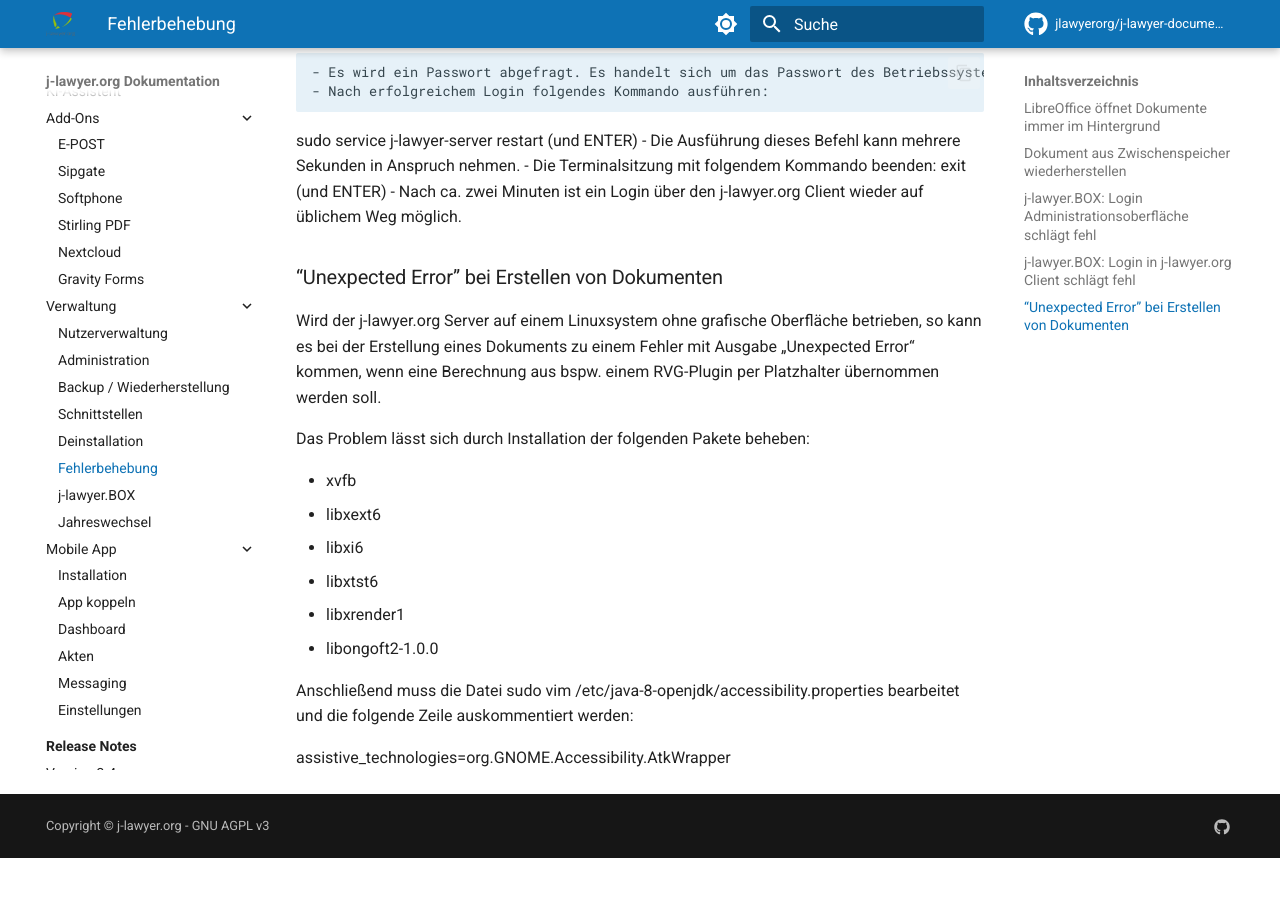
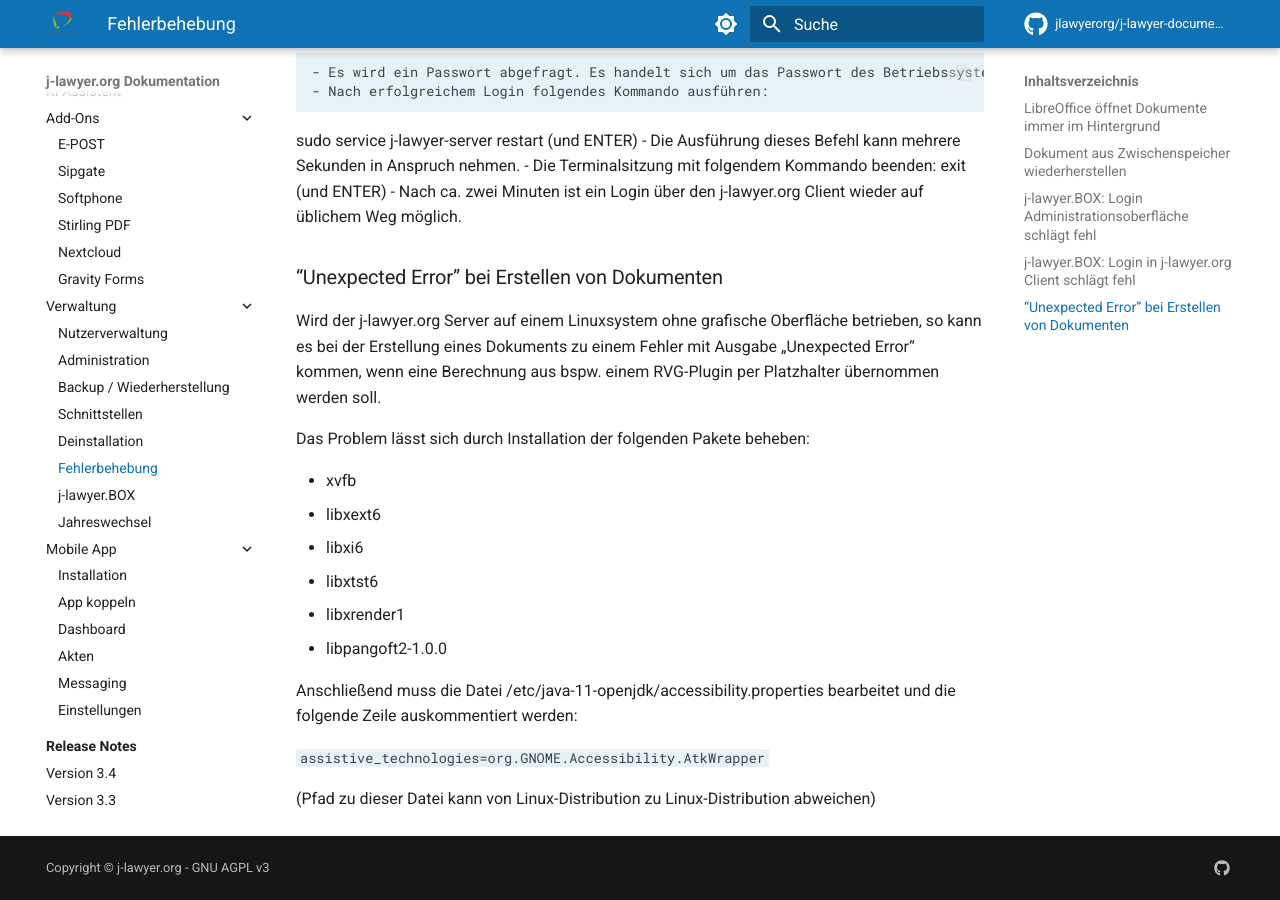
Before and after one commit to jlawyerorg/j-lawyer-documentation, an MkDocs documentation site: the page built from docs/benutzerhandbuch/fehlerbehebung.md, in a window 1280 px wide and 900 px high, scrolled down 3037 px. Built offline with MkDocs 1.6.1 and Material for MkDocs 9.7.7, drawn with Linux system fonts in a browser that asks for light colours; comment, search, counter and statistics services are not loaded; before the commit the page ends 3895 px from its top, so only the background shows below that.

Commit message:
updated library name

```diff
--- a/docs/benutzerhandbuch/fehlerbehebung.md
+++ b/docs/benutzerhandbuch/fehlerbehebung.md
@@ -91,8 +91,10 @@
 - libxi6
 - libxtst6
 - libxrender1
-- libongoft2-1.0.0
+- libpangoft2-1.0.0
 
-Anschließend muss die Datei sudo vim /etc/java-8-openjdk/accessibility.properties bearbeitet und die folgende Zeile auskommentiert werden:
+Anschließend muss die Datei /etc/java-11-openjdk/accessibility.properties bearbeitet und die folgende Zeile auskommentiert werden:
 
-assistive_technologies=org.GNOME.Accessibility.AtkWrapper
+`assistive_technologies=org.GNOME.Accessibility.AtkWrapper`
+
+(Pfad zu dieser Datei kann von Linux-Distribution zu Linux-Distribution abweichen)
```
